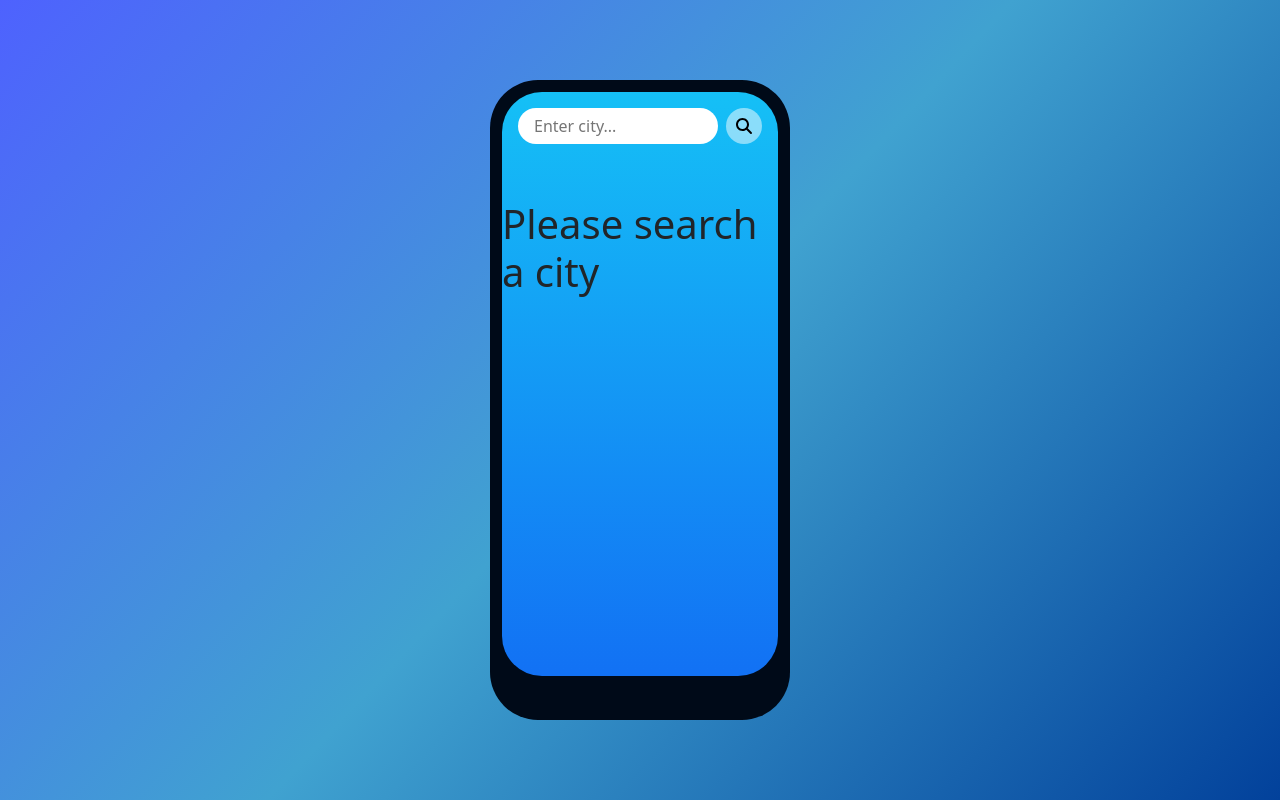
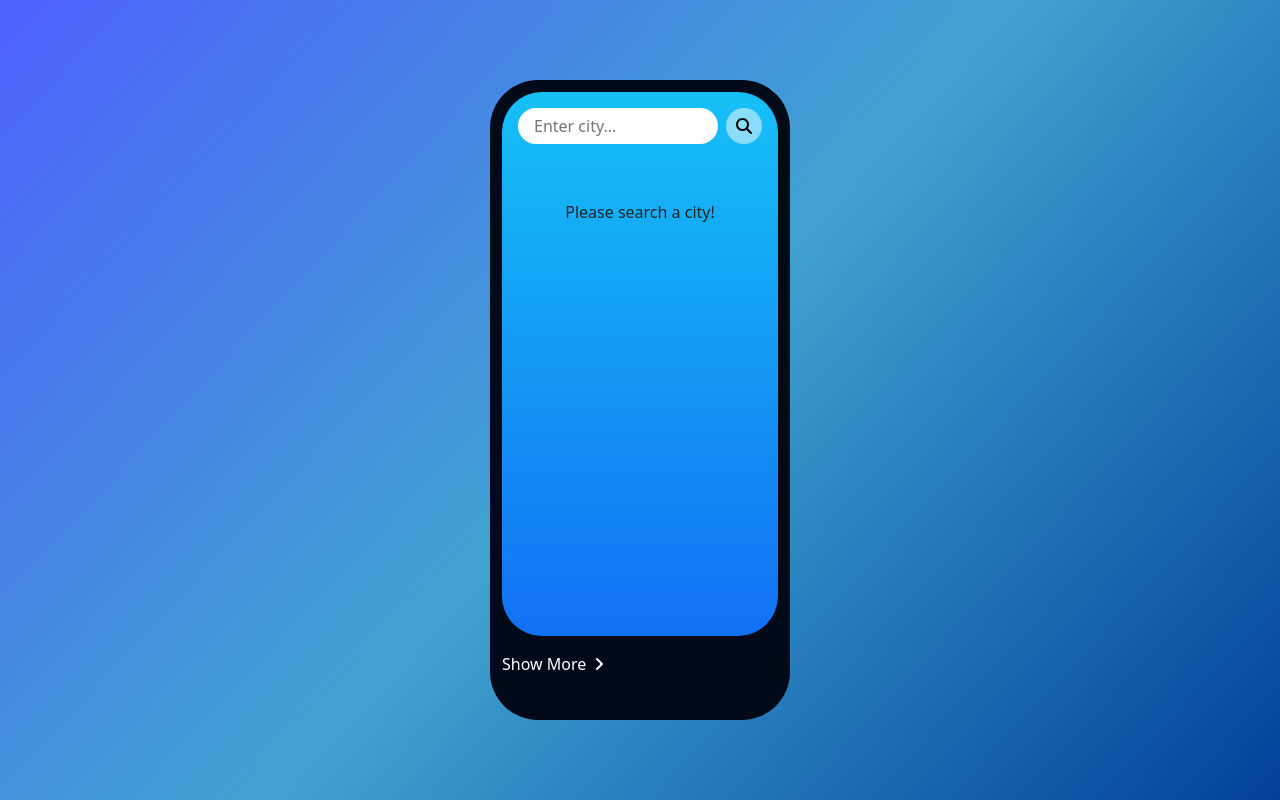
Before and after one commit to manikant-codes/react-course-files-final, a React (Create React App) app: page / in a window 1280 px wide. Built offline with nearby package versions, Linux system fonts and the light colour scheme.

Commit message:
made the list component and refactored the code

```diff
--- a/src/components/weatherApp/Container.jsx
+++ b/src/components/weatherApp/Container.jsx
@@ -1,9 +1,4 @@
-import {
-  faCloudRain,
-  faDroplet,
-  faSearch,
-  faWind,
-} from "@fortawesome/free-solid-svg-icons";
+import { faAngleRight } from "@fortawesome/free-solid-svg-icons";
 import { FontAwesomeIcon } from "@fortawesome/react-fontawesome";
 import React, { useState } from "react";
 import {
@@ -11,12 +6,11 @@ import {
   getWeatherData,
 } from "../../services/apiServices";
 import styles from "../../styles/weatherApp/container.module.css";
+import { getUniqueDays, kelvinToCelcius } from "../../utils/weatherHelper";
 import PopOver from "../common/PopOver";
+import WeatherCardMain from "./WeatherCardMain";
 import WeatherCardSmall from "./WeatherCardSmall";
-
-function kelvinToCelcius(kelvin) {
-  return Math.round(kelvin - 273.15);
-}
+import WeatherList from "./WeatherList";
 
 function Container() {
   const [weather, setWeather] = useState(null);
@@ -24,6 +18,11 @@ function Container() {
   const [city, setCity] = useState("");
   const [isVisible, setIsVisible] = useState(false);
   const [error, setError] = useState();
+  const [showMoreDays, setShowMoreDays] = useState(false);
+
+  function toggleShowMoreDays() {
+    setShowMoreDays(!showMoreDays);
+  }
 
   function hidePopOver() {
     setIsVisible(false);
@@ -41,17 +40,8 @@ function Container() {
         }
         getMultiDayWeatherData(data.id)
           .then((data) => {
-            let lst = data.list;
-            lst = lst.filter((value, index, array) => {
-              if (index === 0) {
-                return true;
-              }
-              if (index % 8 === 0) {
-                return true;
-              }
-              return false;
-            });
-            setMultiDayData(lst);
+            const list = getUniqueDays(data.list);
+            setMultiDayData(list);
           })
           .catch((error) => {
             console.log("Error: ", error);
@@ -64,59 +54,23 @@ function Container() {
       });
   }
 
-  console.log("weather", weather);
-  console.log("multiday", multiDayData);
-
   return (
     <div className={styles.containerOuter}>
       <div className={styles.containerInner}>
-        <div className={styles.weatherInfoContainer}>
-          <div className={styles.searchbarContainer}>
-            <input
-              type="text"
-              placeholder="Enter city..."
-              value={city}
-              onChange={handleChange}
-              required={true}
+        <WeatherCardMain
+          showMoreDays={showMoreDays}
+          city={city}
+          handleChange={handleChange}
+          handleSearch={handleSearch}
+          weather={weather}
         />
-            <button onClick={handleSearch}>
-              <FontAwesomeIcon icon={faSearch} />
+        <div>
+          <button className={styles.btnMoreDays} onClick={toggleShowMoreDays}>
+            {!showMoreDays ? "Show More" : "Show Less"}
+            <FontAwesomeIcon icon={faAngleRight} />
           </button>
         </div>
-          {!weather ? (
-            <h1>Please search a city</h1>
-          ) : (
-            <>
-              <div className={styles.tempInfoContainer}>
-                <img
-                  className={styles.weatherImg}
-                  src={`/images/${
-                    weather.weather[0].icon.slice(0, 2) + "d"
-                  }.png`}
-                  alt=""
-                />
-                <div>
-                  <h2>{kelvinToCelcius(weather.main.temp)}°</h2>
-                  <p>{weather.weather[0].main}</p>
-                </div>
-              </div>
-              <div className={styles.extraInfoContainer}>
-                <div>
-                  <FontAwesomeIcon icon={faWind} />
-                  <p>{weather.wind.speed} km/h</p>
-                </div>
-                <div>
-                  <FontAwesomeIcon icon={faDroplet} />
-                  <p>{weather.main.humidity}</p>
-                </div>
-                <div>
-                  <FontAwesomeIcon icon={faCloudRain} />
-                  <p>15 km/h</p>
-                </div>
-              </div>
-            </>
-          )}
-        </div>
+        {!showMoreDays && (
           <div className={styles.listContainer}>
             {multiDayData?.slice(0, 4).map((value, index) => {
               return (
@@ -128,6 +82,8 @@ function Container() {
               );
             })}
           </div>
+        )}
+        {showMoreDays && <WeatherList list={multiDayData} />}
       </div>
       <PopOver
         message={error}
--- /dev/null
+++ b/src/components/weatherApp/Searchbar.jsx
@@ -0,0 +1,24 @@
+import React from "react";
+import styles from "../../styles/weatherApp/container.module.css";
+import { FontAwesomeIcon } from "@fortawesome/react-fontawesome";
+import { faSearch } from "@fortawesome/free-solid-svg-icons";
+
+function Searchbar(props) {
+  const { city, handleChange, handleSearch } = props;
+  return (
+    <div className={styles.searchbarContainer}>
+      <input
+        type="text"
+        placeholder="Enter city..."
+        value={city}
+        onChange={handleChange}
+        required={true}
+      />
+      <button onClick={handleSearch}>
+        <FontAwesomeIcon icon={faSearch} />
+      </button>
+    </div>
+  );
+}
+
+export default Searchbar;
--- /dev/null
+++ b/src/components/weatherApp/WeatherCardMain.jsx
@@ -0,0 +1,59 @@
+import {
+  faCloudRain,
+  faDroplet,
+  faWind,
+} from "@fortawesome/free-solid-svg-icons";
+import { FontAwesomeIcon } from "@fortawesome/react-fontawesome";
+import React from "react";
+import styles from "../../styles/weatherApp/container.module.css";
+import { getIcon, kelvinToCelcius } from "../../utils/weatherHelper";
+import Searchbar from "./Searchbar";
+
+function WeatherCardMain(props) {
+  const { showMoreDays, city, handleChange, handleSearch, weather } = props;
+
+  return (
+    <div className={styles.weatherInfoContainer}>
+      {!showMoreDays && (
+        <Searchbar
+          city={city}
+          handleChange={handleChange}
+          handleSearch={handleSearch}
+        />
+      )}
+      {!weather ? (
+        <p style={{ textAlign: "center" }}>Please search a city!</p>
+      ) : (
+        <>
+          <div className={styles.tempInfoContainer}>
+            <img
+              className={styles.weatherImg}
+              src={getIcon(weather.weather[0].icon)}
+              alt=""
+            />
+            <div>
+              <h2>{kelvinToCelcius(weather.main.temp)}°</h2>
+              <p>{weather.weather[0].main}</p>
+            </div>
+          </div>
+          <div className={styles.extraInfoContainer}>
+            <div>
+              <FontAwesomeIcon icon={faWind} />
+              <p>{weather.wind.speed} km/h</p>
+            </div>
+            <div>
+              <FontAwesomeIcon icon={faDroplet} />
+              <p>{weather.main.humidity}</p>
+            </div>
+            <div>
+              <FontAwesomeIcon icon={faCloudRain} />
+              <p>15 km/h</p>
+            </div>
+          </div>
+        </>
+      )}
+    </div>
+  );
+}
+
+export default WeatherCardMain;
--- a/src/components/weatherApp/WeatherCardSmall.jsx
+++ b/src/components/weatherApp/WeatherCardSmall.jsx
@@ -1,21 +1,17 @@
 import React from "react";
 import styles from "../../styles/weatherApp/weatherCardSmall.module.css";
 import { getDateObject, getDayOfWeek } from "../../utils/dateHelper";
+import { getIcon } from "../../utils/weatherHelper";
 
 function WeatherCardSmall(props) {
   const { temp, icon, dateTimeString } = props;
-
   const date = getDateObject(dateTimeString);
   const dayString = getDayOfWeek(date);
 
   return (
     <div className={styles.container}>
       <h5 className={styles.temp}>{temp}°</h5>
-      <img
-        src={`/images/${icon.slice(0, 2)}d.png`}
-        alt=""
-        className={styles.image}
-      />
+      <img src={getIcon(icon)} alt="" className={styles.image} />
       <p className={styles.weatherCondition}>{dayString}</p>
     </div>
   );
--- /dev/null
+++ b/src/components/weatherApp/WeatherList.jsx
@@ -0,0 +1,22 @@
+import React from "react";
+import WeatherListItem from "./WeatherListItem";
+import styles from "../../styles/weatherApp/weatherList.module.css";
+
+function WeatherList(props) {
+  const { list } = props;
+
+  // If !list show appropriate message!
+  if (!list) {
+    return null;
+  }
+
+  return (
+    <ul className={styles.list}>
+      {list.map((value, index) => {
+        return <WeatherListItem key={index} weather={value} />;
+      })}
+    </ul>
+  );
+}
+
+export default WeatherList;
--- /dev/null
+++ b/src/components/weatherApp/WeatherListItem.jsx
@@ -0,0 +1,33 @@
+import React from "react";
+import styles from "../../styles/weatherApp/weatherList.module.css";
+import { getDateObject, getDayOfWeek } from "../../utils/dateHelper";
+import { getIcon, kelvinToCelcius } from "../../utils/weatherHelper";
+
+function WeatherListItem(props) {
+  const { weather } = props;
+
+  // If !weather show some message and return.
+  if (!weather) {
+    return null;
+  }
+
+  const date = getDateObject(weather.dt_txt);
+  const day = getDayOfWeek(date);
+
+  return (
+    <li className={styles.listItem}>
+      <p>{day}</p>
+      <div className={styles.iconContainer}>
+        <img
+          src={getIcon(weather.weather[0].icon)}
+          alt=""
+          className={styles.listItemIcon}
+        />
+        <p>{weather.weather[0].main}</p>
+      </div>
+      <p>{kelvinToCelcius(weather.main.temp)}°</p>
+    </li>
+  );
+}
+
+export default WeatherListItem;
--- a/src/styles/weatherApp/container.module.css
+++ b/src/styles/weatherApp/container.module.css
@@ -120,3 +120,17 @@
   object-fit: contain;
   padding: 8px;
 }
+
+.btnMoreDays {
+  background-color: transparent;
+  color: white;
+  padding: 0px;
+  display: flex;
+  align-items: center;
+  gap: 8px;
+}
+
+.btnMoreDays:hover {
+  background-color: transparent;
+  text-decoration: underline;
+}
--- /dev/null
+++ b/src/styles/weatherApp/weatherList.module.css
@@ -0,0 +1,35 @@
+.list {
+  display: flex;
+  flex-direction: column;
+  margin: 0px;
+  padding: 0px;
+  list-style-type: none;
+  gap: 16px;
+  width: 100%;
+  padding: 8px;
+}
+
+.listItem {
+  display: flex;
+  align-items: center;
+  justify-content: space-around;
+  width: 100%;
+  height: 30px;
+  overflow: hidden;
+  color: white;
+}
+
+.listItem p {
+  margin: 0px;
+}
+
+.listItemIcon {
+  height: auto;
+  width: 30px;
+}
+
+.iconContainer {
+  display: flex;
+  align-items: center;
+  gap: 8px;
+}
--- a/src/utils/dateHelper.js
+++ b/src/utils/dateHelper.js
@@ -1,6 +1,7 @@
 const days = ["Sun", "Mon", "Tue", "Wed", "Thu", "Fri", "Sat"];
 
 export function getDateObject(dateTimeString) {
+  console.log("dateTimeString", dateTimeString);
   return new Date(dateTimeString.split(" ")[0]);
 }
 
--- /dev/null
+++ b/src/utils/weatherHelper.js
@@ -0,0 +1,19 @@
+export function kelvinToCelcius(kelvin) {
+  return Math.round(kelvin - 273.15);
+}
+
+export function getIcon(icon) {
+  if (!icon) {
+    return "/images/01d.png";
+  }
+  return `/images/${icon.slice(0, 2)}d.png`;
+}
+
+export function getUniqueDays(list) {
+  return list.filter((value, index, array) => {
+    if (index % 8 === 0) {
+      return true;
+    }
+    return false;
+  });
+}
```
Lines whose indentation alone changed are shown as unchanged.
